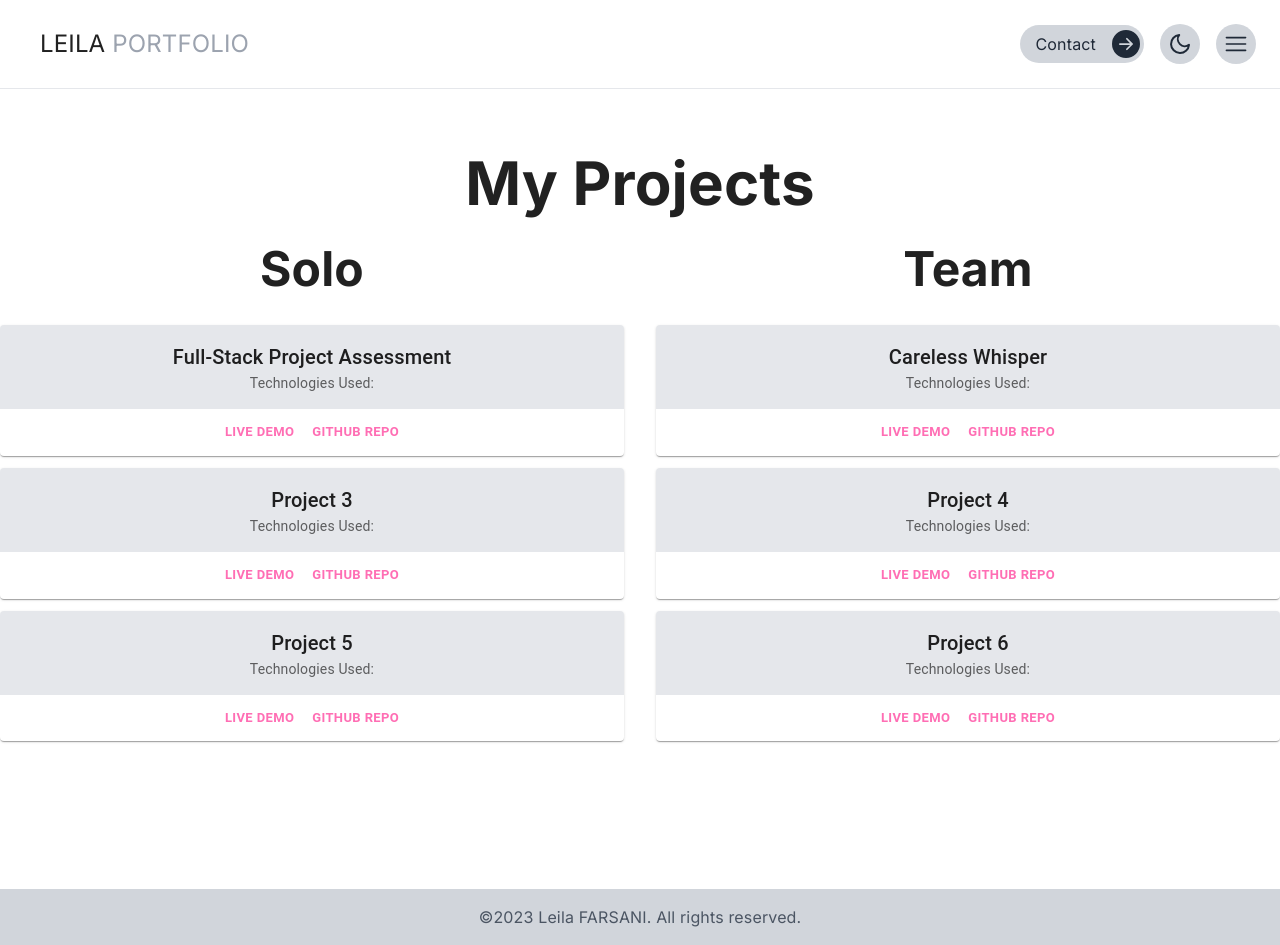
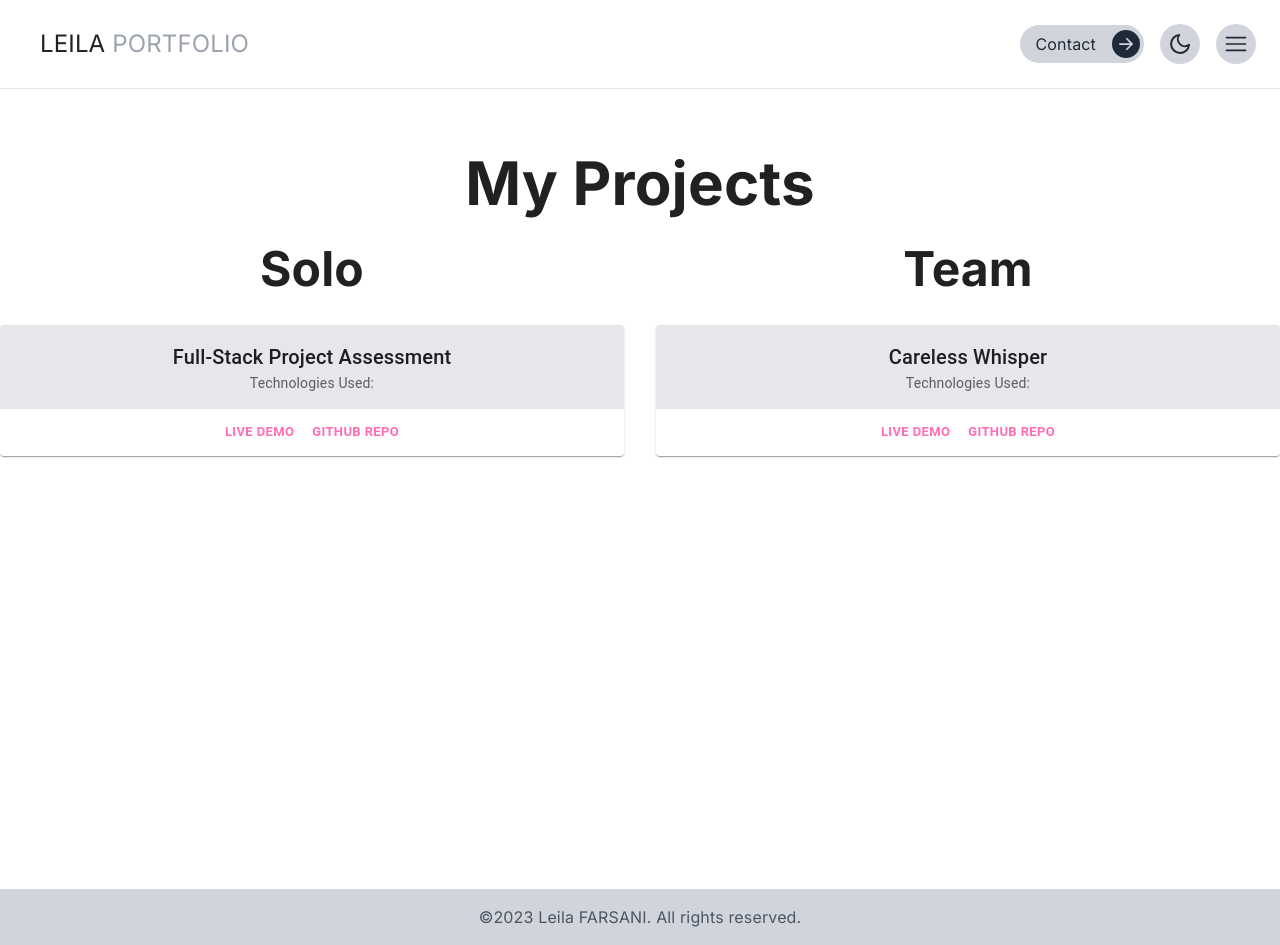
Before and after one commit to leilafarsani/leila-portfolio, a Next.js app: page /projects in a window 1280 px wide. Built offline with nearby package versions, Linux system fonts and the light colour scheme.

Commit message:
edited projects section

```diff
--- a/app/projects/page.tsx
+++ b/app/projects/page.tsx
@@ -21,34 +21,34 @@ const projects = [
     githubLink: "https://github.com/susanssky/careless-whisper",
     techStack: [""],
   },
-  {
-    title: "Project 3",
-    category: "Solo",
-    liveDemoLink: "",
-    githubLink: "",
-    techStack: [],
-  },
-  {
-    title: "Project 4",
-    category: "Team",
-    liveDemoLink: "",
-    githubLink: "",
-    techStack: [""],
-  },
-  {
-    title: "Project 5",
-    category: "Solo",
-    liveDemoLink: "",
-    githubLink: "",
-    techStack: [],
-  },
-  {
-    title: "Project 6",
-    category: "Team",
-    liveDemoLink: "",
-    githubLink: "",
-    techStack: [],
-  },
+  // {
+  //   title: "Project 3",
+  //   category: "Solo",
+  //   liveDemoLink: "",
+  //   githubLink: "",
+  //   techStack: [],
+  // },
+  // {
+  //   title: "Project 4",
+  //   category: "Team",
+  //   liveDemoLink: "",
+  //   githubLink: "",
+  //   techStack: [""],
+  // },
+  // {
+  //   title: "Project 5",
+  //   category: "Solo",
+  //   liveDemoLink: "",
+  //   githubLink: "",
+  //   techStack: [],
+  // },
+  // {
+  //   title: "Project 6",
+  //   category: "Team",
+  //   liveDemoLink: "",
+  //   githubLink: "",
+  //   techStack: [],
+  // },
 ];
 export default function ProjectPage() {
   const soloProjects = projects.filter(
```
